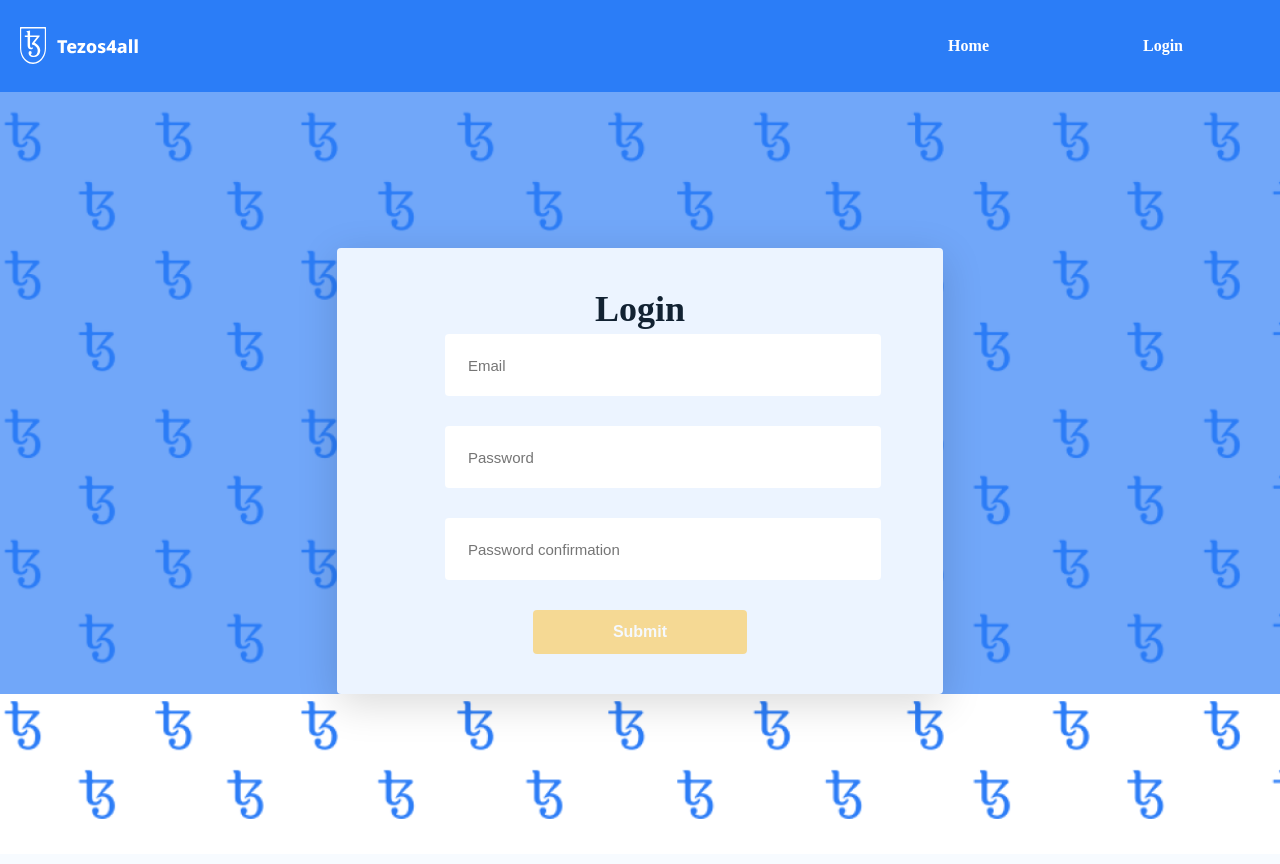
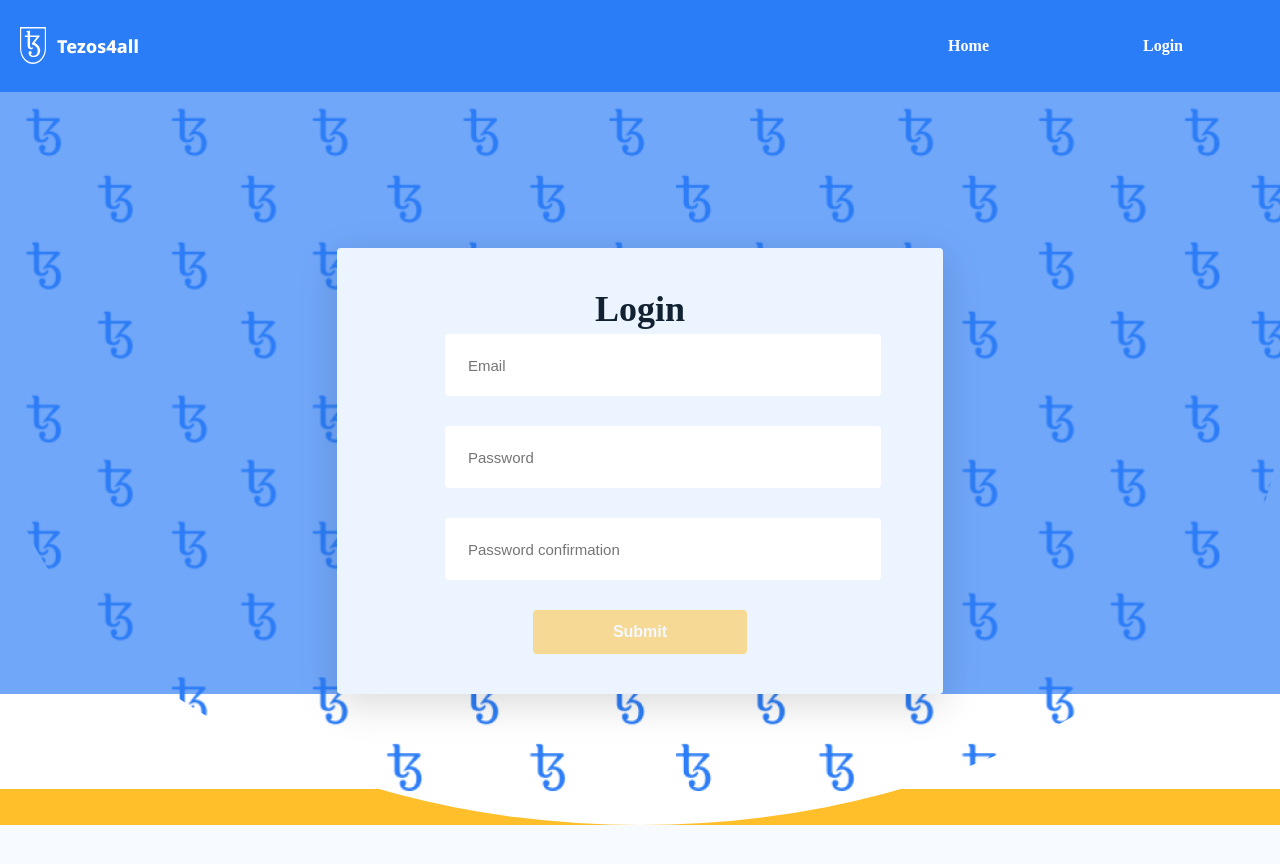
Before and after one commit to volbur/tezos, a Vue app: page /login in a window 1280 px wide. Shown: the top 864 px of the page. Built offline with nearby package versions, Linux system fonts and the light colour scheme.

Commit message:
Невдалі спроби зробити нижню частину в Header

```diff
--- a/src/views/LoginPage.vue
+++ b/src/views/LoginPage.vue
@@ -3,10 +3,9 @@
     <header class="header">
       <div class="header__wrapper">
         <NavBar></NavBar>
-        <div class="header__container container">
-          <Form></Form>
-        </div>
+        <Form></Form>
       </div>
+      <div class="strip"></div>
     </header>
     <main class="main"></main>
     <Footer></Footer>
@@ -31,19 +30,19 @@ export default {
   margin-bottom: 156px;
 }
 .header {
-  padding-bottom: 160px;
+  position: relative;
+  width: 100%;
+  min-height: 825px;
   background-image: url("/img/bg-header.png");
   background-repeat: no-repeat;
   background-position: center;
   background-size: cover;
+  border-bottom-left-radius: 100%;
+  border-bottom-right-radius: 100%;
 }
 .header__wrapper {
   background-color: rgba(44, 125, 247, 0.67);
   width: 100%;
-}
-.header__container {
-  display: flex;
-  justify-content: space-between;
 }
 .header__img-logo {
   margin-bottom: 26px;
@@ -64,6 +63,18 @@ export default {
   color: #ffffff;
 }
 
+.strip {
+  z-index: -1;
+  position: absolute;
+  bottom: 0;
+  left: 0;
+  width: 100%;
+  height: 36px;
+  /* border-radius: 100% 100% 0 100%; */
+
+  background-color: #ffbf2b;
+}
+
 .main {
   min-height: 1384px;
   padding: 95px 0 100px;
```
